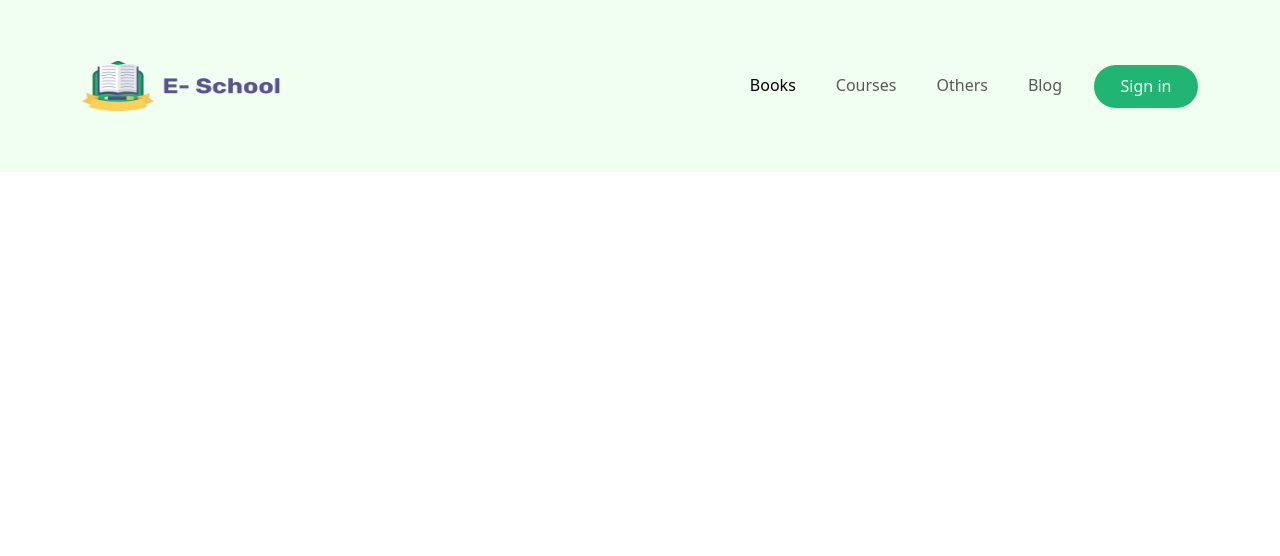
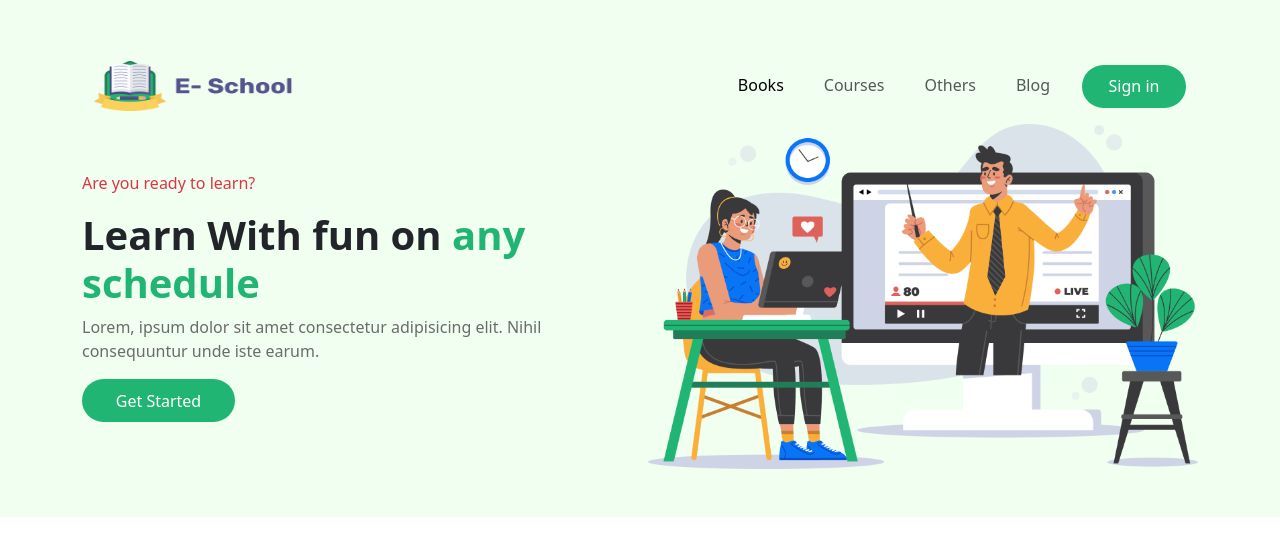
Before and after one commit to selim121/E-School, a plain HTML site: page index.html in a window 1280 px wide. Drawn offline with Linux system fonts and the light colour scheme.

Commit message:
header added

```diff
--- a/css/styles.css
+++ b/css/styles.css
@@ -12,11 +12,30 @@ font-family: 'Work Sans', sans-serif;
 font-family: 'Inter', sans-serif;
 */
 
-/* common styles */
 body {
     font-family: 'Poppins', serif;
 }
 
+/* common color */
+.es-color-primary{
+    color: #21B573;
+}
+.es-description-color-primary{
+    color: #6C6B6B;
+}
+
+/* common styles */
+.es-btn-primary{
+    height: 43px;
+    width: 153px;
+    background-color: #21B573;
+    color: #FFFFFF;
+    border: none;
+    border-radius: 33px;
+}
+
+
+/* header styles */
 .es-header-bg {
     background-color: #F0FFF0;
 }
@@ -33,3 +52,7 @@ body {
     height: 43px;
     border: none;
 }
+.es-header-banner{
+    height: 345px;
+    width: 550px;
+}
--- a/index.html
+++ b/index.html
@@ -23,6 +23,7 @@
 
     <!-- header -->
     <header class="container-fluid es-header-bg py-5">
+        <div class="container-lg">
             <nav class="navbar navbar-expand-lg">
                 <div class="container-lg">
                     <img class="es-logo navbar-brand" src="images/icon/Logo.png" alt="">
@@ -58,6 +59,18 @@
                     </div>
                 </div>
             </nav>
+            <div class="row d-flex align-items-center justify-content-start">
+                <div class="col">
+                    <p class="text-danger">Are you ready to learn?</p>
+                    <h1 class="fw-bold">Learn With fun on <span class="es-color-primary">any schedule</span></h1>
+                    <p class="es-description-color-primary">Lorem, ipsum dolor sit amet consectetur adipisicing elit. Nihil consequuntur unde iste earum.</p>
+                    <button class="es-btn-primary">Get Started</button>
+                </div>
+                <div class="col">
+                    <img class="es-header-banner" src="images/Illustration.png" alt="">
+                </div>
+            </div>
+        </div>
     </header>
 
     <!-- main -->
```
Lines whose indentation alone changed are shown as unchanged.
